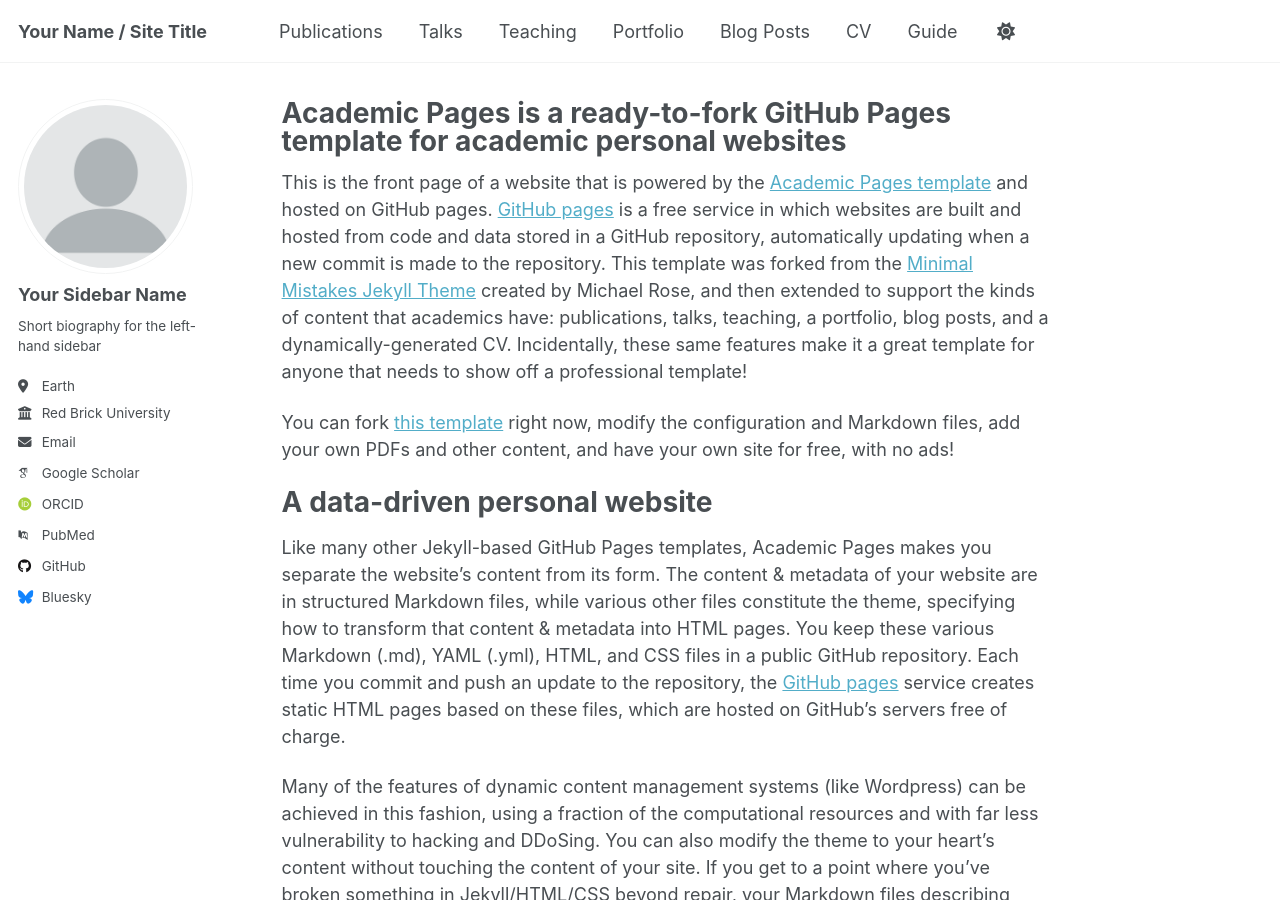
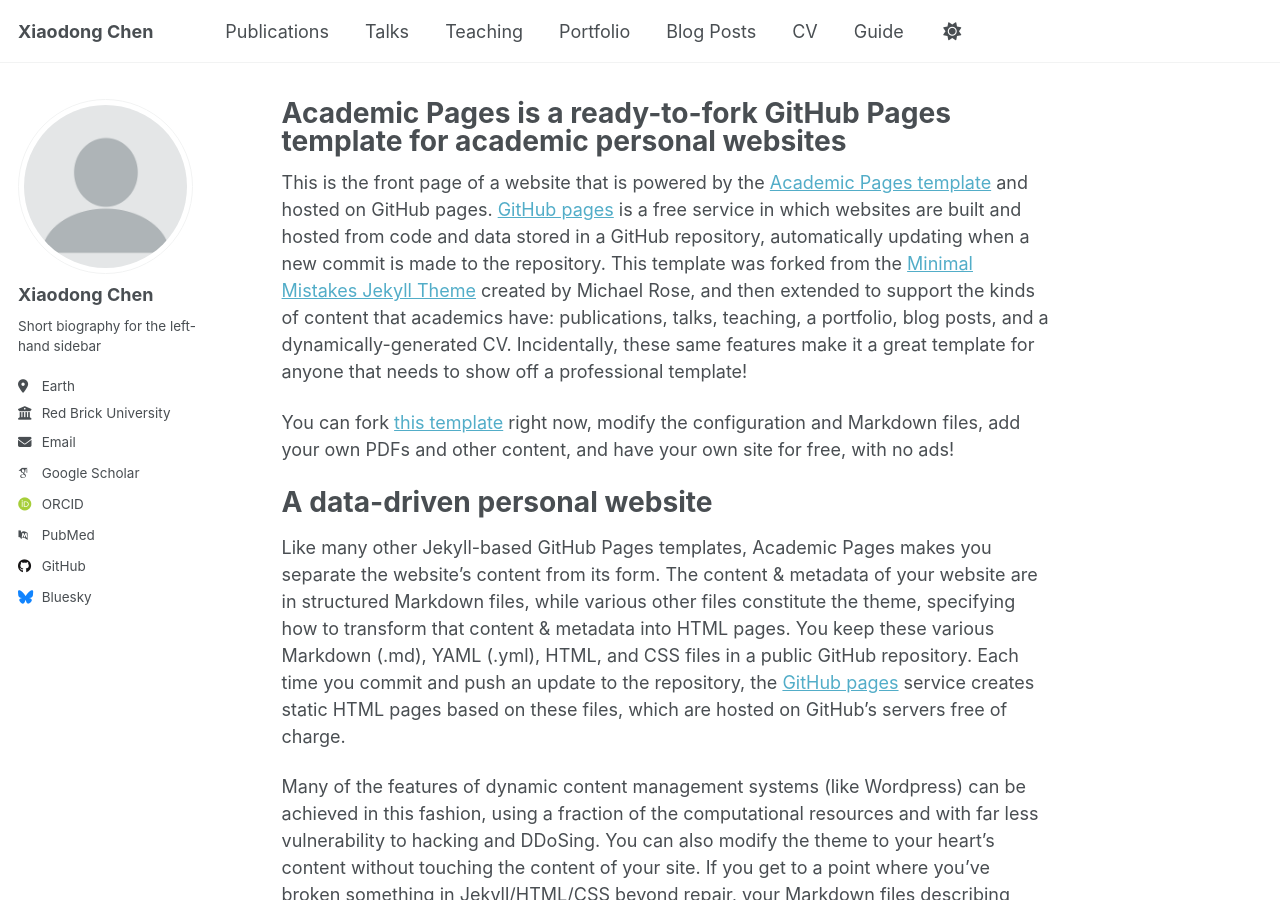
Before and after one commit to chenxiaodong2002/chenxiaodong2002.github.io, a Jekyll site: the page built from _pages/about.md, in a window 1280 px wide and 900 px high. Built offline with Jekyll 4.4.1, drawn with Linux system fonts in a browser that asks for light colours; some web fonts are replaced; a script that is not in the unit is left out.

Commit message:
Update _config.yml

```diff
--- a/_config.yml
+++ b/_config.yml
@@ -9,11 +9,11 @@
 # Basic Site Settings
 locale                   : "en-US"
 site_theme               : "default" # Currently available options are "default", "air"
-title                    : "Your Name / Site Title"
+title                    : "Xiaodong Chen"
 title_separator          : "-"
 name                     : &name "Your Name"
 description              : &description "Your Name's academic portfolio"   # Update this with a general description of your site, this is the default if not overridden by a page
-url                      : https://academicpages.github.io # The base hostname & protocol for your site e.g. "https://[your GitHub username].github.io",
+url                      : https://chenxiaodong2002.github.io # The base hostname & protocol for your site e.g. "https://[your GitHub username].github.io",
                                                            # or if you already have some other page hosted on Github then use "https://[your GitHub username].github.io/[Your Repo Name]"
 baseurl                  : "" # the subpath of your site, e.g. "/blog"
 repository               : "academicpages/academicpages.github.io"
@@ -24,7 +24,7 @@ repository               : "academicpages/academicpages.github.io"
 author:
   # Biographic information
   avatar           : "profile.png"
-  name             : "Your Sidebar Name"
+  name             : "Xiaodong Chen"
   pronouns         : # example: "she/her"
   bio              : "Short biography for the left-hand sidebar"
   location         : "Earth"
```
